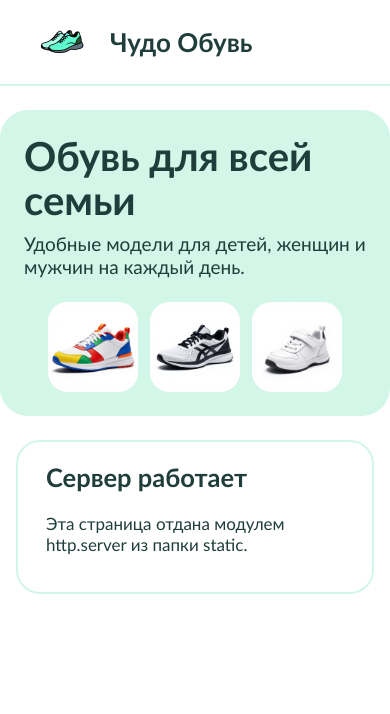
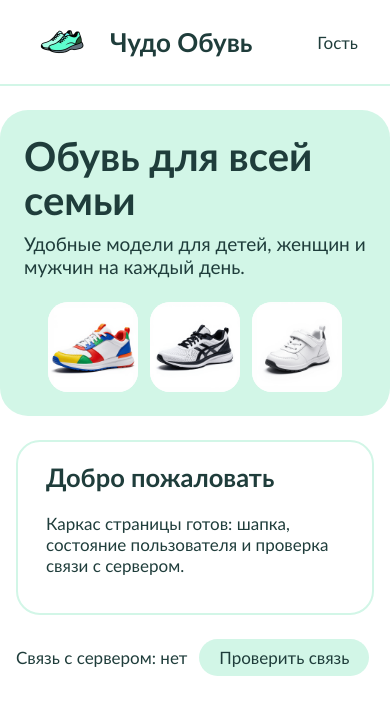
Before and after one commit to mister-kaka/shoe-shop-mdk0201, a plain HTML site: page static/index.html in a window 390 px wide. Drawn offline with Linux system fonts and the light colour scheme; no server answers.

Commit message:
ПР 2.5: каркас страницы на JavaScript

```diff
--- /dev/null
+++ b/static/app.js
@@ -0,0 +1,78 @@
+const state = {
+  user: null,
+  serverOk: null
+};
+
+function $(id) {
+  return document.getElementById(id);
+}
+
+async function api(url, body) {
+  let options = {};
+  if (body !== undefined) {
+    options = {
+      method: 'POST',
+      headers: { 'Content-Type': 'application/json' },
+      body: JSON.stringify(body)
+    };
+  }
+  let response;
+  try {
+    response = await fetch(url, options);
+  } catch (error) {
+    throw new Error('Нет связи с сервером');
+  }
+  const data = await response.json();
+  if (!response.ok) {
+    throw new Error(data.error || 'Ошибка запроса');
+  }
+  return data;
+}
+
+let toastTimer = null;
+
+function toast(message, type) {
+  const box = $('toast');
+  box.textContent = message;
+  box.classList.toggle('error', type === 'error');
+  box.classList.remove('hidden');
+  clearTimeout(toastTimer);
+  toastTimer = setTimeout(function () {
+    box.classList.add('hidden');
+  }, 3000);
+}
+
+function showStatus() {
+  if (state.serverOk === null) {
+    $('server-status').textContent = 'Проверяю связь с сервером...';
+  } else if (state.serverOk) {
+    $('server-status').textContent = 'Связь с сервером: есть';
+  } else {
+    $('server-status').textContent = 'Связь с сервером: нет';
+  }
+}
+
+async function checkServer() {
+  state.serverOk = null;
+  showStatus();
+  try {
+    const answer = await api('/api/echo', { ping: 'привет, сервер' });
+    state.serverOk = answer.ok === true;
+  } catch (error) {
+    state.serverOk = false;
+    toast(error.message, 'error');
+  }
+  showStatus();
+}
+
+function renderHeader() {
+  if (state.user) {
+    $('userbar').textContent = state.user.fio;
+  } else {
+    $('userbar').textContent = 'Гость';
+  }
+}
+
+$('check-btn').addEventListener('click', checkServer);
+renderHeader();
+checkServer();
--- a/static/index.html
+++ b/static/index.html
@@ -11,6 +11,7 @@
   <header class="header">
     <img class="logo" src="logo.png" alt="Чудо Обувь">
     <h1>Чудо Обувь</h1>
+    <div id="userbar"></div>
   </header>
 
   <section class="hero">
@@ -26,10 +27,18 @@
   </section>
 
   <main>
-    <section class="card">
-      <h2>Сервер работает</h2>
-      <p>Эта страница отдана модулем http.server из папки static.</p>
+    <section id="welcome" class="card">
+      <h2>Добро пожаловать</h2>
+      <p id="welcome-text">Каркас страницы готов: шапка, состояние пользователя и проверка связи с сервером.</p>
     </section>
   </main>
+
+  <footer class="status">
+    <span id="server-status"></span>
+    <button id="check-btn" class="secondary">Проверить связь</button>
+  </footer>
+
+  <div id="toast" class="toast hidden"></div>
+  <script src="app.js"></script>
 </body>
 </html>
--- a/static/style.css
+++ b/static/style.css
@@ -95,3 +95,59 @@ main {
     height: 90px;
   }
 }
+
+button {
+  padding: 8px 20px;
+  font-family: inherit;
+  font-size: 17px;
+  color: #1f3d3b;
+  background: #70b2af;
+  border: none;
+  border-radius: 999px;
+  cursor: pointer;
+}
+
+button:hover {
+  background: #5da19e;
+}
+
+button.secondary {
+  background: #d2f6e7;
+}
+
+button.secondary:hover {
+  background: #bfeedb;
+}
+
+#userbar {
+  display: flex;
+  align-items: center;
+  gap: 12px;
+}
+
+.status {
+  display: flex;
+  align-items: center;
+  gap: 12px;
+  max-width: 1000px;
+  margin: 0 auto;
+  padding: 0 16px 24px;
+}
+
+.toast {
+  position: fixed;
+  right: 24px;
+  bottom: 24px;
+  padding: 12px 22px;
+  color: #ffffff;
+  background: #3a8f8b;
+  border-radius: 16px;
+}
+
+.toast.error {
+  background: #c0392b;
+}
+
+.hidden {
+  display: none !important;
+}
```
